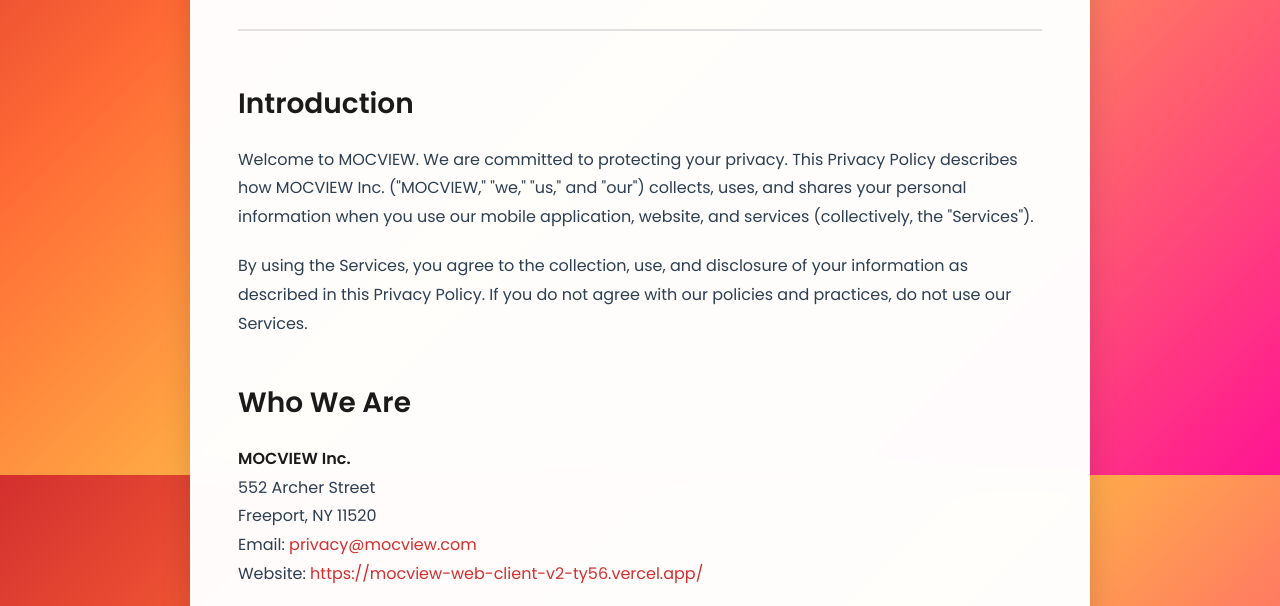
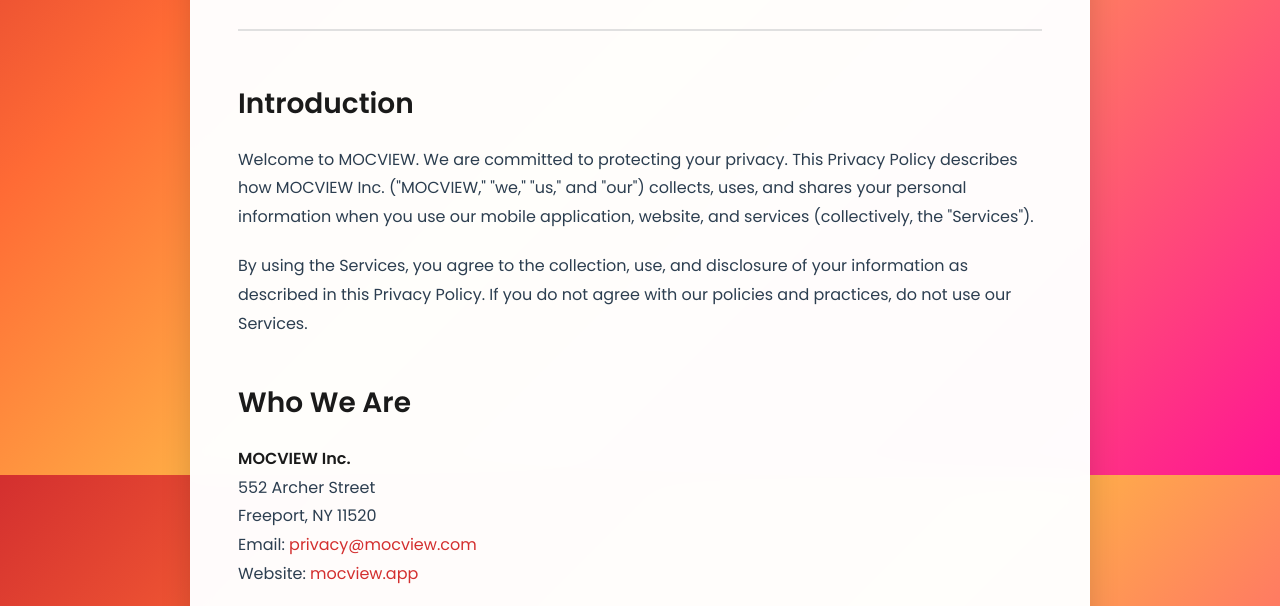
Before and after one commit to mocview-app/mocview-legal, a plain HTML site: page privacy/index.html in a window 1280 px wide. Shown: the part 325-931 px from the top of the page. Drawn offline with Linux system fonts and the light colour scheme.

Commit message:
Update index.html

```diff
--- a/privacy/index.html
+++ b/privacy/index.html
@@ -40,7 +40,7 @@
                     552 Archer Street<br>
                     Freeport, NY 11520<br>
                     Email: <a href="mailto:privacy@mocview.com">privacy@mocview.com</a><br>
-                    Website: <a href="https://mocview-web-client-v2-ty56.vercel.app/">https://mocview-web-client-v2-ty56.vercel.app/</a></p>
+                    Website: <a href="https://mocview-web-client-v2-ty56.vercel.app/">mocview.app</a></p>
 
                     <p>MOCVIEW is a virtual communication platform that helps professionals create authentic video introductions (VPx), practice interview skills, and connect with opportunities. Our platform serves:</p>
                     <ul>
```
